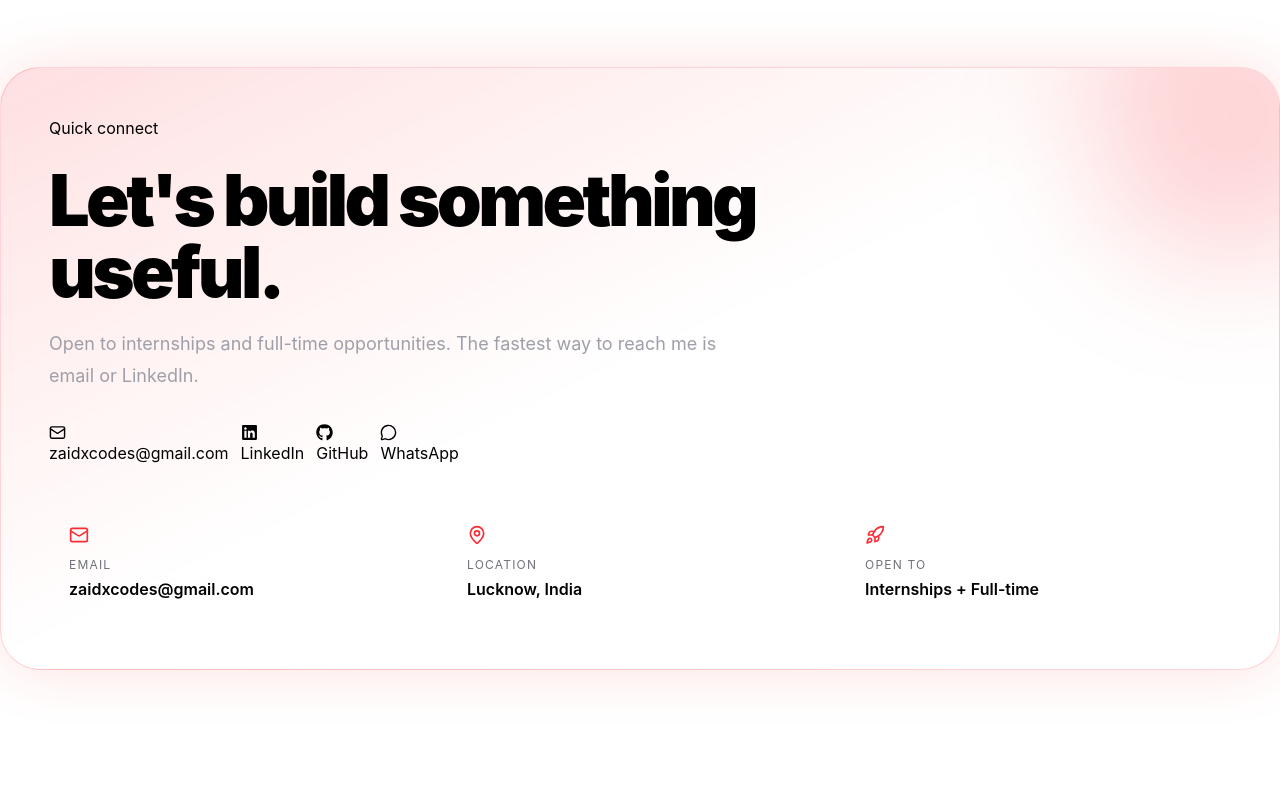
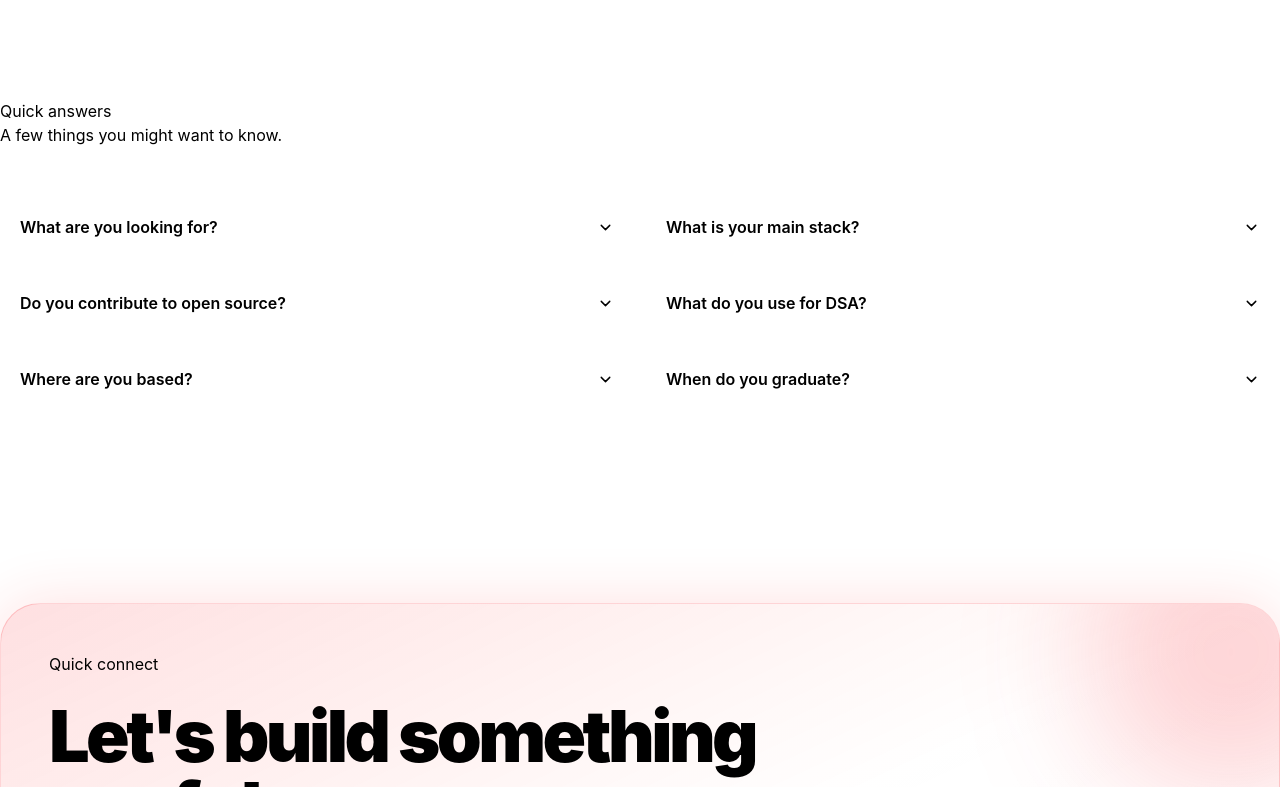
Before and after one commit to zaidxGithub/zaids-portfolio, a React (Vite) app: page / in a window 1280 px wide. Shown: the part 10855-11642 px from the top of the page. Built offline with nearby package versions, Linux system fonts and the light colour scheme.

Commit message:
Feat: Add QuickAnswerSection component to App

```diff
--- a/src/App.jsx
+++ b/src/App.jsx
@@ -14,6 +14,7 @@ import ExperienceSection from "./components/sections/ExperienceSection";
 import ContributionsSection from "./components/sections/ContributionsSection";
 import WinsSection from "./components/sections/WinsSection";
 import ContactSection from "./components/sections/ContactSection";
+import QuickAnswerSection from "./components/sections/QuickAnswersSection"
 
 export default function App() {
   const [theme, setTheme] = useState(() => localStorage.getItem("zaid-theme") || "dark");
@@ -46,6 +47,7 @@ export default function App() {
            <ExperienceSection/>
            <ContributionsSection/>
            <WinsSection/>
+           <QuickAnswerSection/>
            <ContactSection/>
 
 
```
